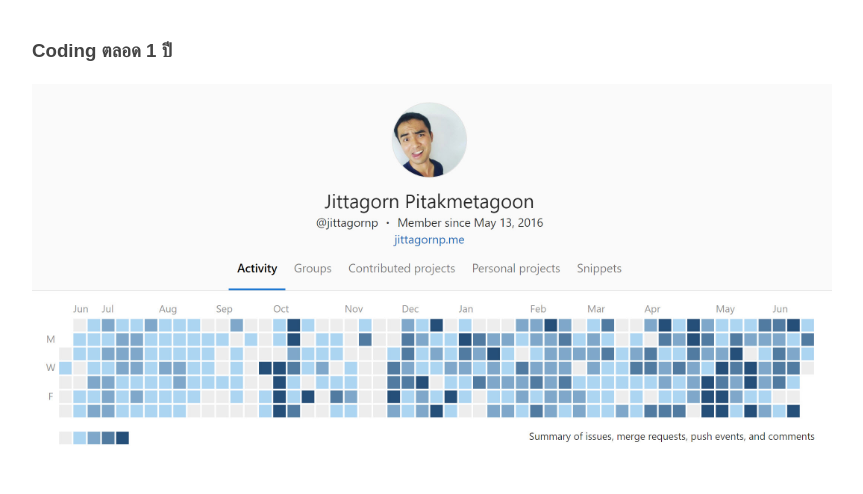
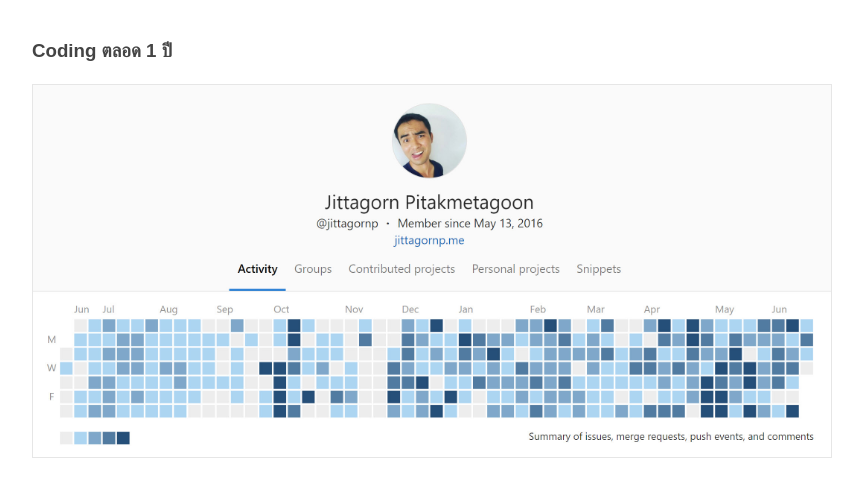
Before and after one commit to jittagornp/jittagornp.me, a website: page src/main/webapp/index.origin.html in a window 1280 px wide. Shown: the part 953-1447 px from the top of the page, without its empty margins (208-1071 px from the left). Drawn offline with Linux system fonts and the light colour scheme.

Commit message:
add border on gitlab profile image

```diff
--- a/src/main/webapp/index.origin.html
+++ b/src/main/webapp/index.origin.html
@@ -313,6 +313,10 @@
                 display: block;
                 width: 100%;
                 height: 100%;
+            }
+
+            .jpm-gitlab-profile{
+                border: solid 1px #e6e6e6;
             }
 
             .jpm-gitlab-profile img{
```
Lines whose indentation alone changed are shown as unchanged.
